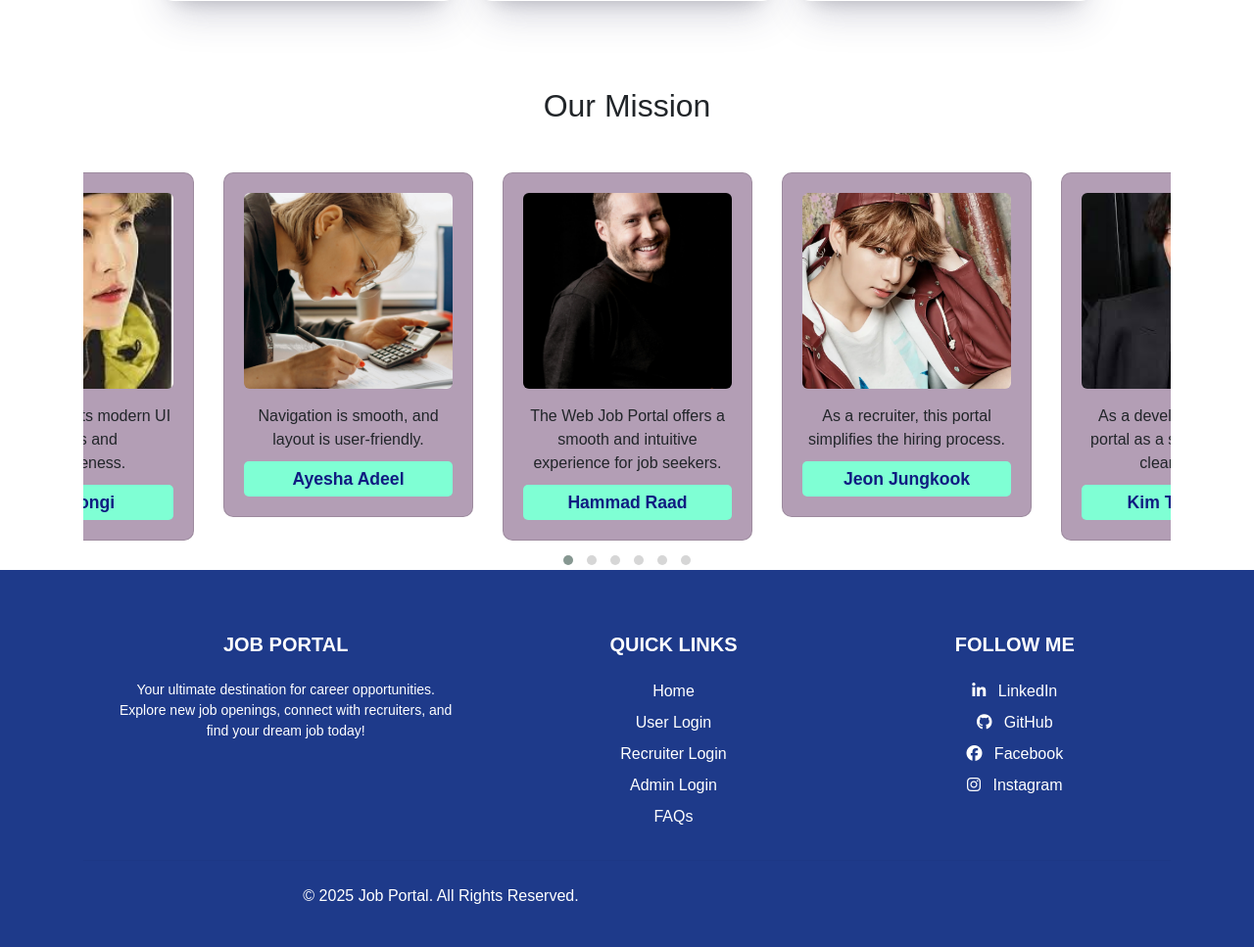
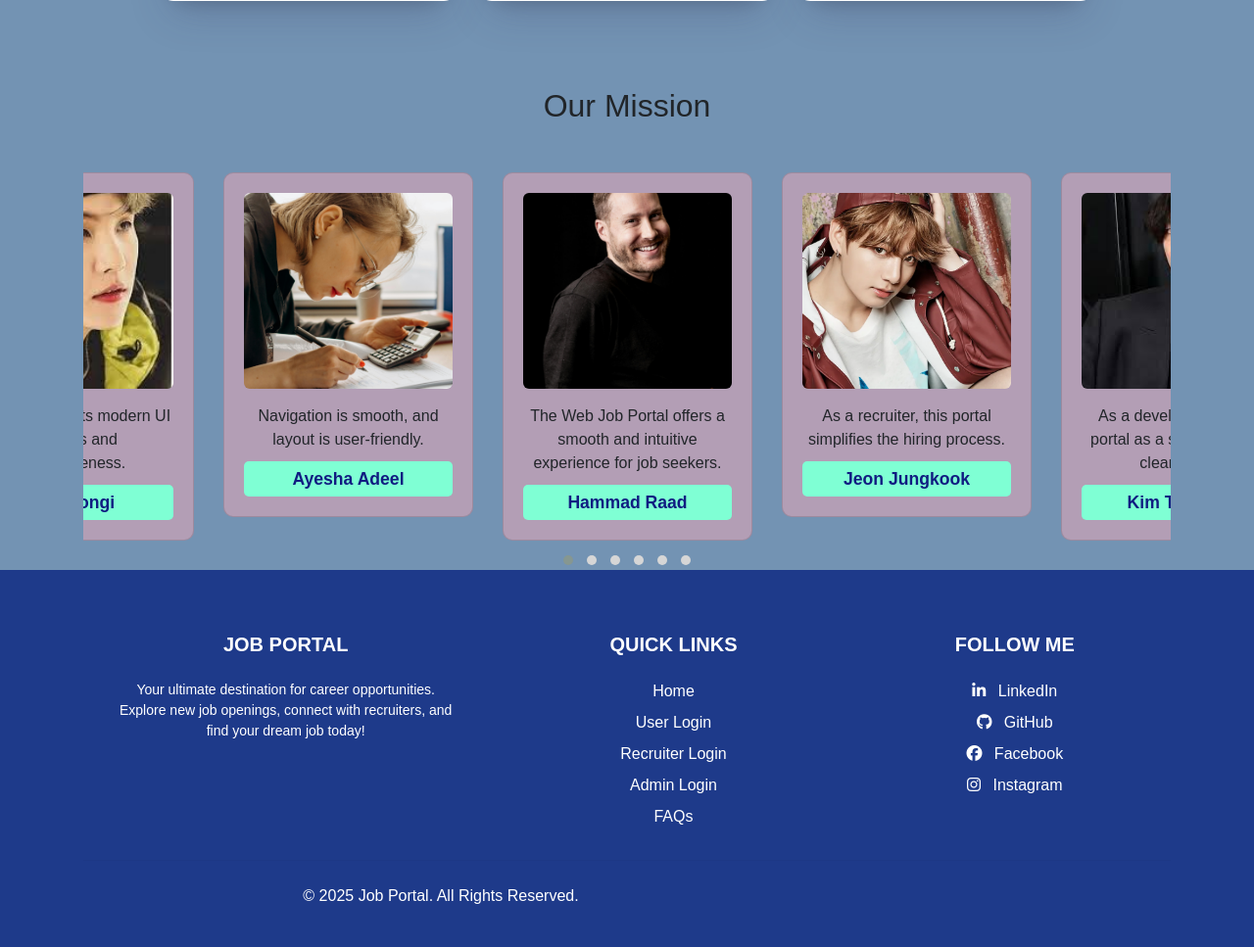
Before and after one commit to asad456734asad-png/job-portal, a Django app: page / in a window 1280 px wide. Shown: the part 1177-2144 px from the top of the page at 98% size. Run offline with Django 5.2, Linux system fonts and the light colour scheme; some libraries are stand-ins or nearby versions.

Commit message:
change bg color index.html

```diff
--- a/job/templates/index.html
+++ b/job/templates/index.html
@@ -28,7 +28,7 @@
       font-family: 'Poppins', sans-serif;
     }
     body {
-      background-color: white !important;
+      background-color: #7393B3 !important;
       min-height: 100vh;
     }
 
```
